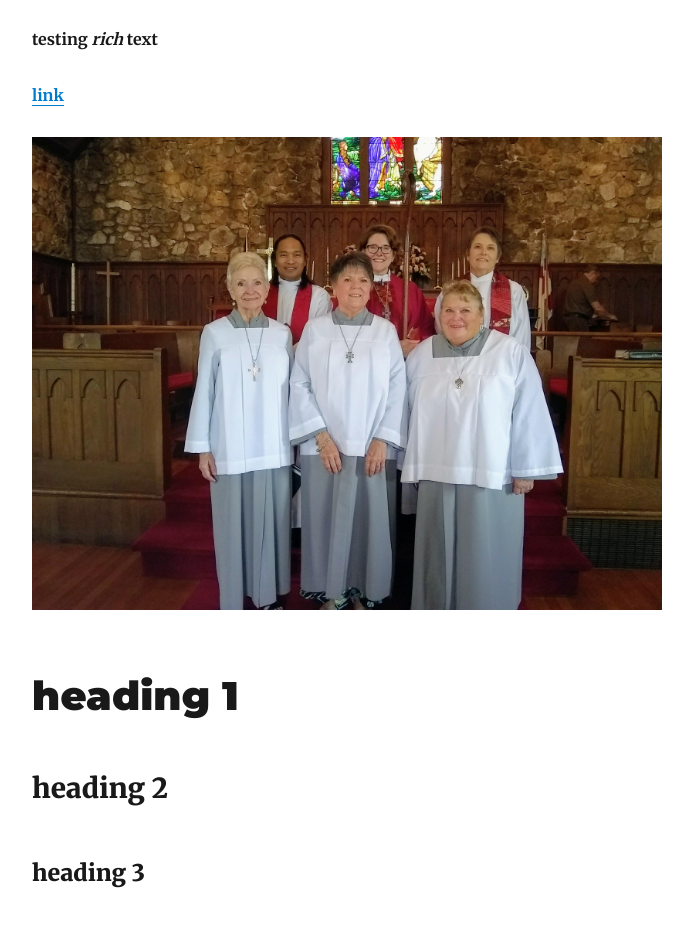
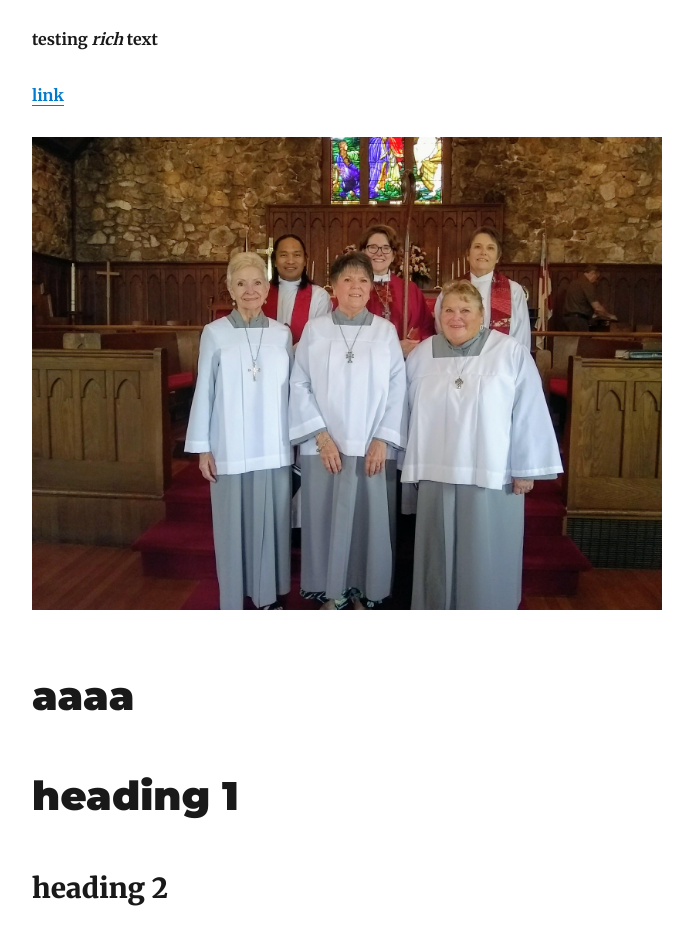
Before and after one commit to remrobem/blog, a Gatsby site: page /2020-06-05-this-is-first-blog/ in a window 1280 px wide. Shown: the part 170-1097 px from the top of the page, without its empty margins (293-986 px from the left). Built offline with nearby package versions, Linux system fonts and the light colour scheme; Gatsby itself is replaced by a stand-in of ours; some packages are replaced by stand-ins of ours.

Commit message:
Update Blog “2020-06-05-this-is-first-blog”

```diff
--- a/content/blog/2020-06-05-this-is-first-blog.md
+++ b/content/blog/2020-06-05-this-is-first-blog.md
@@ -8,6 +8,8 @@ description: Hey there
 **[link](http://epiphanyeden.org)**
 
 ![test](/img/confirmationsunday-2019.jpg "test")
+
+# aaaa
 
 # heading 1
 
```
